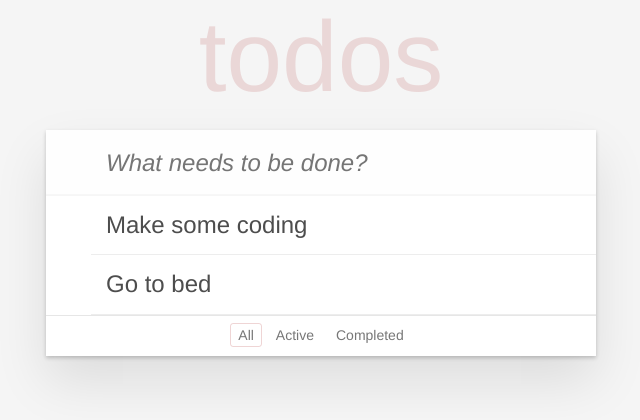
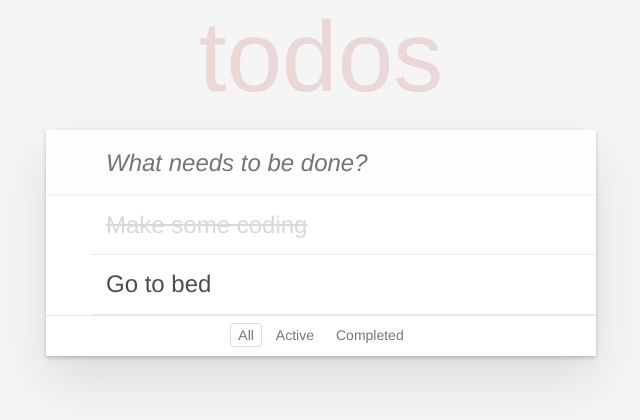
Before and after one commit to liana-gukasyan/react-test, a React app: page / in a window 1280 px wide. Shown: the top 420 px of the page, without its empty margins (319-959 px from the left). Built offline with nearby package versions, Linux system fonts and the light colour scheme.

Commit message:
Add check/uncheck feature for item

```diff
--- a/package.json
+++ b/package.json
@@ -18,6 +18,7 @@
     "serve": "^1.4.0"
   },
   "dependencies": {
+    "classnames": "^2.2.5",
     "react": "^15.3.0",
     "react-dom": "^15.3.0"
   }
--- a/public/style.css
+++ b/public/style.css
@@ -195,3 +195,8 @@ li div {
 .filter-div-item-current {
   border-color: rgba(175, 47, 47, 0.2);
 }
+
+.completed {
+  color: #d9d9d9;
+  text-decoration: line-through;
+}
--- a/src/index.jsx
+++ b/src/index.jsx
@@ -1,5 +1,6 @@
 import React from 'react'
 import { render } from 'react-dom'
+import classNames from 'classnames'
 
 let tasks = [
   {id: '1', text: 'Make some coding', completed: true},
@@ -42,10 +43,16 @@ function removeTask(idForDel) {
   renderAll()
 }
 
+function completeTask(id) {
+  let taskIndex = findIndex(id)
+  let currentTask = tasks[taskIndex]
+  currentTask.completed = !currentTask.completed
+  renderAll()
+}
+
 const ESCAPE_KEY = 27
 const ENTER_KEY = 13
 const CANCEL_CHANGE = -1
-
 
 class TodoItem extends React.Component {
   renderTask() {
@@ -66,11 +73,22 @@ class TodoItem extends React.Component {
       }
     }
 
+    let taskElementClasses = classNames({
+      'item': true,
+      'completed': this.props.completed
+    })
+
+    let handleCompleteItem = this.props.handleCompleteTask
+
     let taskElement = (
       <li>
-        <div className='item'
+        <div className={taskElementClasses}
              onDoubleClick={onTaskToggleEdit}>
-          <input className='check-input' type='checkbox'></input>
+          <input className='check-input'
+                 type='checkbox'
+                 onClick={handleCompleteItem}
+                 defaultChecked={this.props.completed}>
+          </input>
           <label className='item-label'>{taskText}</label>
           <button className='close' onClick={handleRemoveTask}></button>
         </div>
@@ -80,7 +98,11 @@ class TodoItem extends React.Component {
       <li>
         <div className='item'
              onDoubleClick={onTaskToggleEdit}>
-          <input className='check-input' type='checkbox'></input>
+          <input className='check-input'
+                 type='checkbox'
+                 onClick={handleCompleteItem}
+                 defaultChecked={this.props.completed}>
+          </input>
           <input ref='editTask'
                  className='change-input'
                  defaultValue={taskText}
@@ -114,7 +136,8 @@ class TodoApp extends React.Component {
                        onTaskEscEdit={_ => this.props.onTaskToggleEdit(CANCEL_CHANGE)}
                        onTaskToggleEdit={_ => this.props.onTaskToggleEdit(taskId)}
                        handleEditText={newText => this.props.handleEdit(taskId, newText)}
-                       handleRemoveTask={_ => this.props.removeTask(taskId)}/>
+                       handleRemoveTask={_ => this.props.removeTask(taskId)}
+                       handleCompleteTask={_ => this.props.completeTask(taskId)}/>
     })
     return tasks
   }
@@ -151,6 +174,7 @@ function renderAll() {
              onTaskToggleEdit={onTaskToggleEdit}
              handleEdit={handleEdit}
              removeTask={removeTask}
+             completeTask={completeTask}
              />,
     document.getElementsByClassName('container')[0])
 }
```
